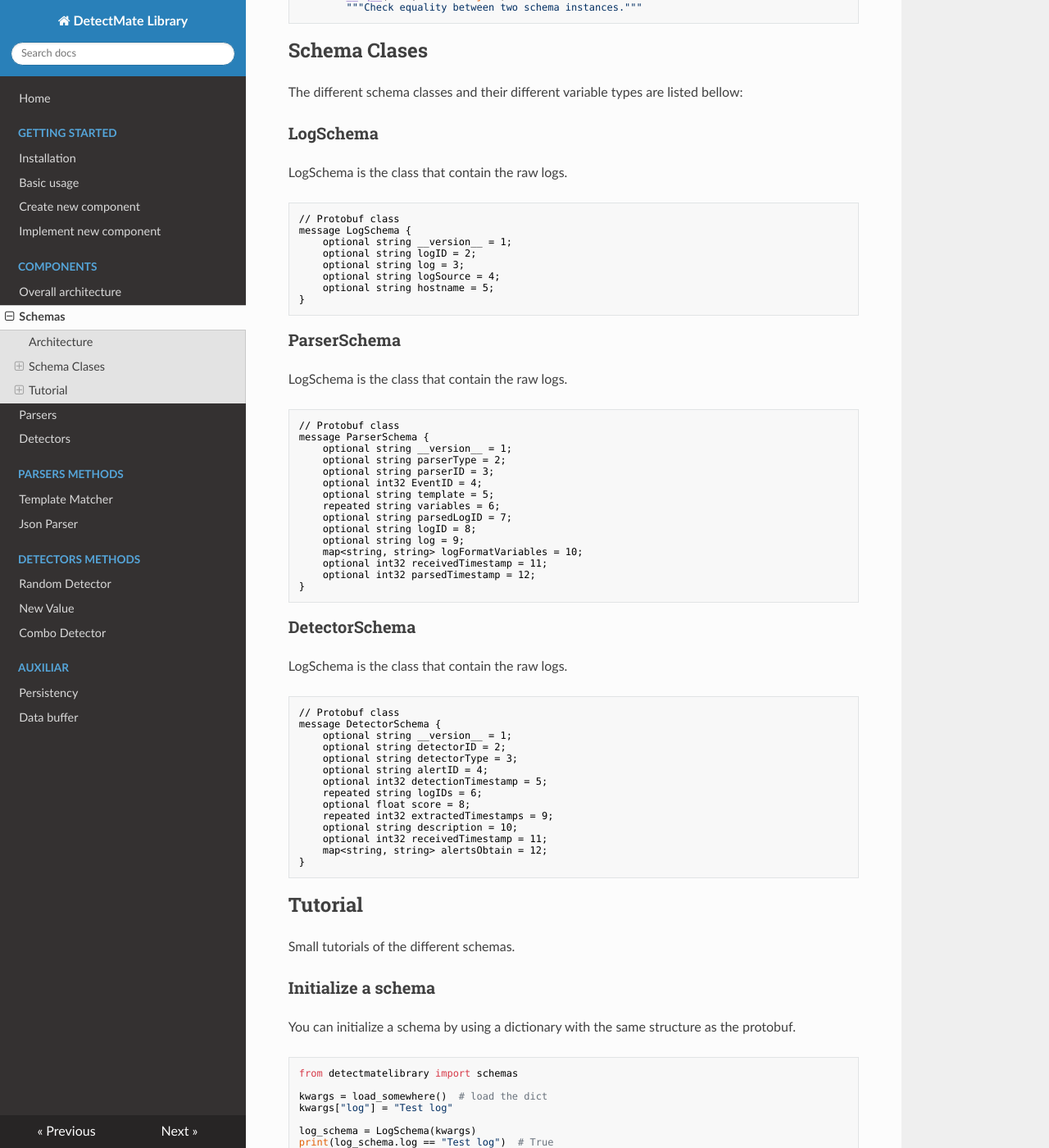
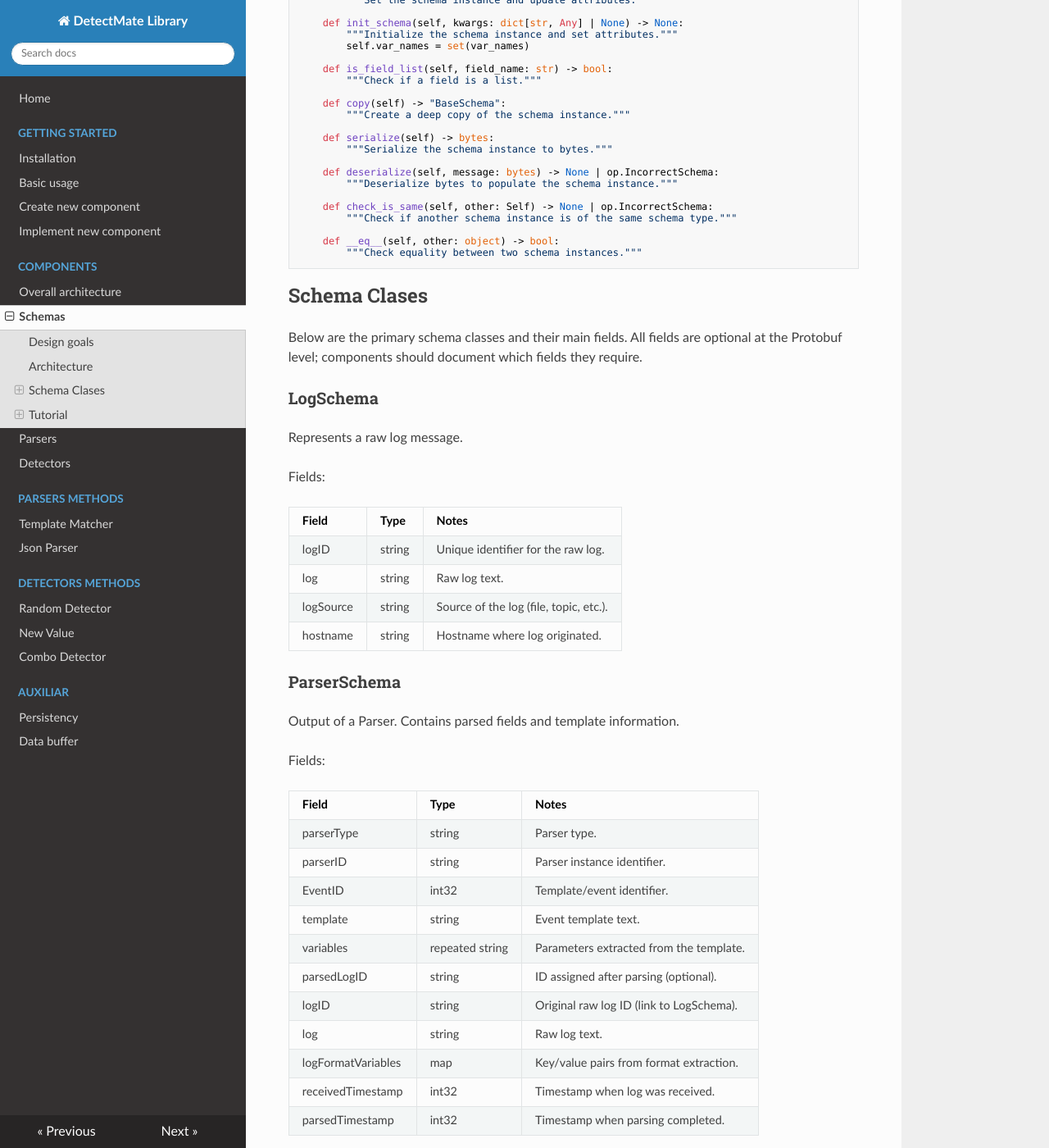
Before and after one commit to ait-detectmate/DetectMateLibrary, an MkDocs documentation site: the page built from docs/schemas.md, in a window 1280 px wide and 1400 px high, scrolled down 1246 px. Shown: the whole window at 82% size. Built offline with MkDocs 1.6.1, drawn with Linux system fonts in a browser that asks for light colours; nearby versions of some CDN libraries; some of the changed text lies outside the part shown.

Commit message:
improve schema.md

````diff
--- a/docs/schemas.md
+++ b/docs/schemas.md
@@ -1,15 +1,24 @@
+# Schemas
 
-# Components: Schemas
+Schemas are the typed message objects used to transmit data between components (Parser → Detector). Each schema class wraps a Protobuf message and provides a small, convenient Python API for creation, inspection, (de)serialization and validation.
 
-The schemas are the "packages" that are used to transmit the data between the different components.
+This document summarizes the available schema classes, the BaseSchema API and common usage patterns.
+
+## Design goals
+
+- Strongly-typed contracts between components.
+- Lightweight wrapper over generated Protobuf types.
+- Simple API for tests and runtime wiring.
+- Safe (de)serialization for transport and persistence.
+
 
 ## Architecture
 
-Schemas are use to transmit the data between components. Every schema follows the methods from **BaseSchema**. This class is a wrapper of the Protobuf classes (op.SchemaT).
+Schemas are used to transfer data between components. Each schema implements the methods defined in `BaseSchema`. This class acts as a wrapper around the underlying Protobuf classes (`op.SchemaT`).
 
 ![UML](img/uml_schemas.png)
 
-The different methods that the schemas have are describe bellow:
+All concrete schema classes inherit from `BaseSchema`. Key utility methods:
 
 ```python
 class BaseSchema:
@@ -50,73 +59,62 @@
 
 ## Schema Clases
 
-The different schema classes and their different variable types are listed bellow:
+Below are the primary schema classes and their main fields. All fields are optional at the Protobuf level; components should document which fields they require.
 
 ### LogSchema
+Represents a raw log message.
 
-LogSchema is the class that contain the raw logs.
+Fields:
 
-```proto
-// Protobuf class
-message LogSchema {
-    optional string __version__ = 1;
-    optional string logID = 2;
-    optional string log = 3;
-    optional string logSource = 4;
-    optional string hostname = 5;
-}
-```
+| Field | Type | Notes |
+|---|---|---|
+| logID | string | Unique identifier for the raw log. |
+| log | string | Raw log text. |
+| logSource | string | Source of the log (file, topic, etc.). |
+| hostname | string | Hostname where log originated. |
 
 ### ParserSchema
+Output of a Parser. Contains parsed fields and template information.
 
-LogSchema is the class that contain the raw logs.
+Fields:
 
-```proto
-// Protobuf class
-message ParserSchema {
-    optional string __version__ = 1;
-    optional string parserType = 2;
-    optional string parserID = 3;
-    optional int32 EventID = 4;
-    optional string template = 5;
-    repeated string variables = 6;
-    optional string parsedLogID = 7;
-    optional string logID = 8;
-    optional string log = 9;
-    map<string, string> logFormatVariables = 10;
-    optional int32 receivedTimestamp = 11;
-    optional int32 parsedTimestamp = 12;
-}
-```
+| Field | Type | Notes |
+|---|---|---|
+| parserType | string | Parser type. |
+| parserID | string | Parser instance identifier. |
+| EventID | int32 | Template/event identifier. |
+| template | string | Event template text. |
+| variables | repeated string | Parameters extracted from the template. |
+| parsedLogID | string | ID assigned after parsing (optional). |
+| logID | string | Original raw log ID (link to LogSchema). |
+| log | string | Raw log text. |
+| logFormatVariables | map<string,string> | Key/value pairs from format extraction. |
+| receivedTimestamp | int32 | Timestamp when log was received. |
+| parsedTimestamp | int32 | Timestamp when parsing completed. |
 
 ### DetectorSchema
+Output from Detectors (alerts / findings).
 
-LogSchema is the class that contain the raw logs.
+Fields:
 
-```proto
-// Protobuf class
-message DetectorSchema {
-    optional string __version__ = 1;
-    optional string detectorID = 2;
-    optional string detectorType = 3;
-    optional string alertID = 4;
-    optional int32 detectionTimestamp = 5;
-    repeated string logIDs = 6;
-    optional float score = 8;
-    repeated int32 extractedTimestamps = 9;
-    optional string description = 10;
-    optional int32 receivedTimestamp = 11;
-    map<string, string> alertsObtain = 12;
-}
-```
+| Field | Type | Notes |
+|---|---|---|
+| detectorID | string | Detector instance identifier. |
+| detectorType | string | Type/name of detector. |
+| alertID | string | Unique alert identifier. |
+| detectionTimestamp | int32 | When the alert was produced. |
+| logIDs | repeated string | IDs of logs related to the alert. |
+| score | float | Confidence/score (if applicable). |
+| extractedTimestamps | repeated int32 | Timestamps extracted from logs. |
+| description | string | Human-readable description of the alert. |
+| receivedTimestamp | int32 | When inputs were received by detector. |
+| alertsObtain | map<string,string> | Additional alert metadata. |
 
 ## Tutorial
 
 Small tutorials of the different schemas.
 
 ### Initialize a schema
-
-You can initialize a schema by using a dictionary with the same structure as the protobuf.
 
 ```python
 from detectmatelibrary import schemas
@@ -130,8 +128,6 @@
 
 
 ### Assign values
-
-Schema classes have a friendly way to assign variables.
 
 ```python
 from detectmatelibrary import schemas
@@ -149,8 +145,6 @@
 
 ### Serialization
 
-The schemas have internal methods to serialize and deserialize the classes. Note that for this it will use the internal protobuf class, so if a variable contain a wrong value it will break.
-
 ```python
 from detectmatelibrary import schemas
 
@@ -164,6 +158,5 @@
 print(new_log_schema.schema_id == log_schema.schema_id)  # True
 ```
 
-**Note**: The binary created is a concatenation of an ID byte and the bytes generated by the protobuf. If you not remove the first buff it will not work by default with protobuf.
 
 Go back [Index](index.md)
````
